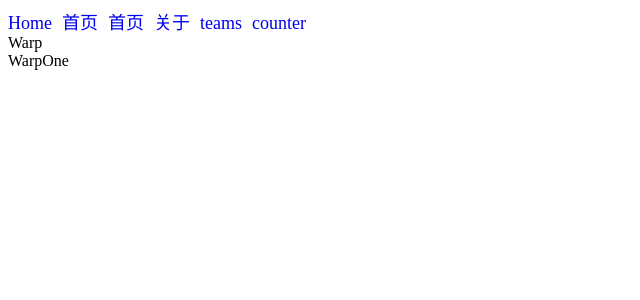
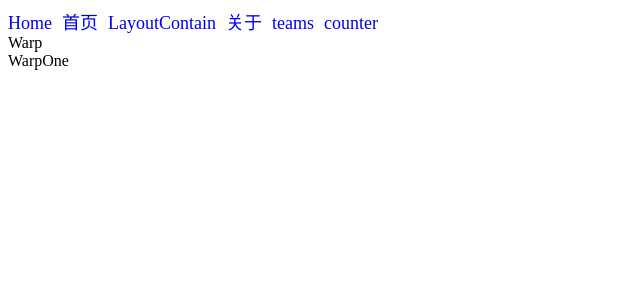
Before and after one commit to zav1n/collective-practice, a React (Vite) app in the folder react-route/: page / in a window 1280 px wide. Shown: the top 300 px of the page, without its empty margins (0-640 px from the left). Built offline with nearby package versions, Linux system fonts and the light colour scheme.

Commit message:
fix: repair bug

```diff
--- a/react-route/src/App.tsx
+++ b/react-route/src/App.tsx
@@ -32,7 +32,7 @@ function App() {
       <div className="nav">
         <Link to="/home">Home</Link>
         <Link to="/">首页</Link>
-        <Link to="/layoutContain">首页</Link>
+        <Link to="/layoutContain">LayoutContain</Link>
         <Link to="/about">关于</Link>
         <Link to="/teams/321?name=ddd&&age=22">teams</Link>
         <Link to="/counter">counter</Link>
```
